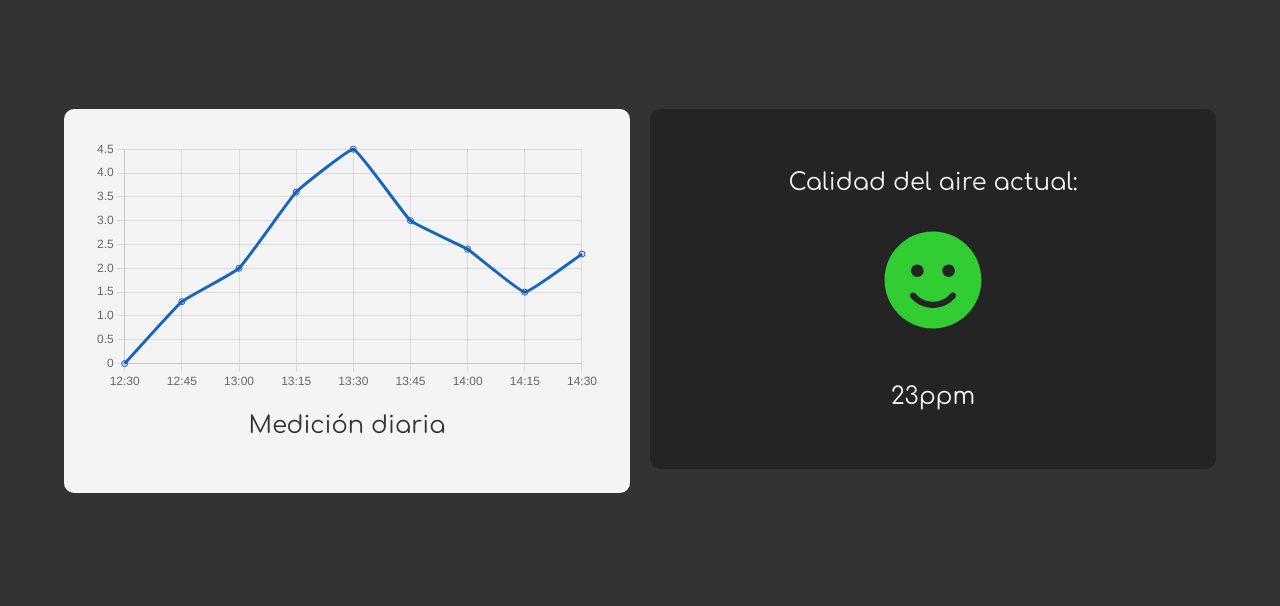
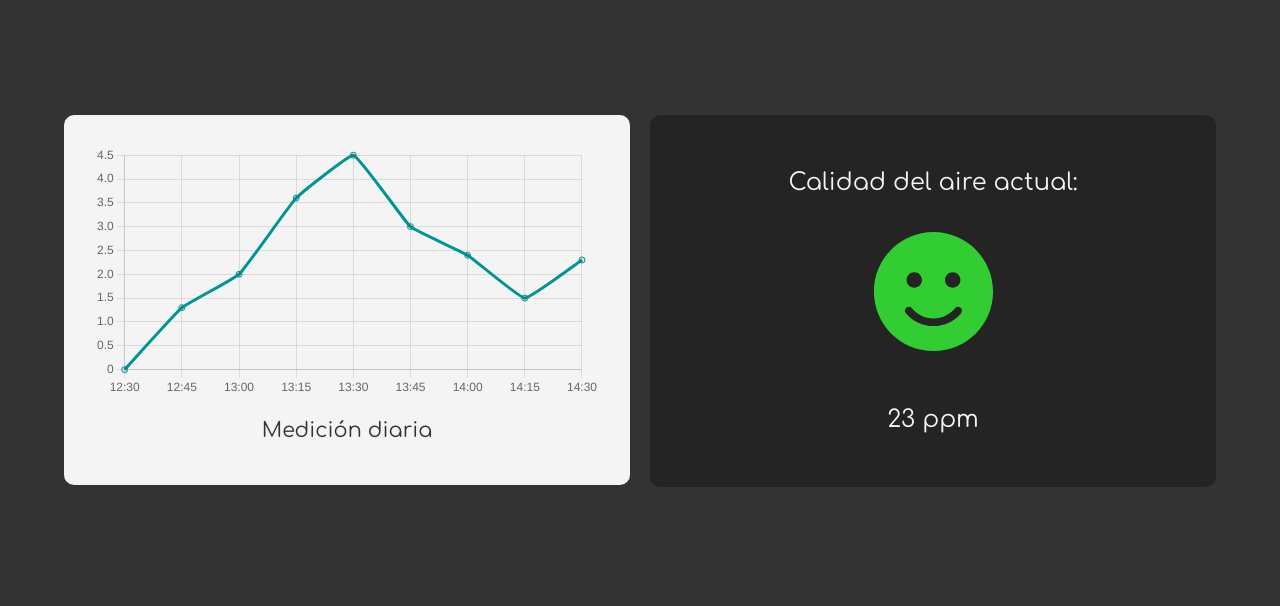
Before and after one commit to JorgeHelados/AirChain-Frontend, a React app: page /user in a window 1280 px wide. Shown: the part 83-689 px from the top of the page. Built offline with nearby package versions, Linux system fonts and the light colour scheme.

Commit message:
Ahora la pagina de user las caritas y valor ppm cambia automatico
Falta comprobar los valores correctos pero el funcionamiento esta

```diff
--- a/src/Components/user.jsx
+++ b/src/Components/user.jsx
@@ -11,12 +11,14 @@ function App() {
             {
                 label: 'Medición diaria',
                 data: [0, 1.3, 2, 3.6, 4.5, 3, 2.4, 1.5, 2.3],
-                borderColor: '#1565c0',
+                borderColor: '#009592',
                 fill: false,
                 tension: 0.1,
             }
         ],
     };
+
+    const lastPpmValue = data.datasets[0].data[data.datasets[0].data.length - 1] * 10;
 
     const options = {
         responsive: true,
@@ -32,6 +34,16 @@ function App() {
         }
     };
 
+        // Determinar la carita en función del valor de lastPpmValue
+        let SmileyIcon;
+        if (lastPpmValue >= 100) {
+            SmileyIcon = <FaFrown color="red" size={123} />; // Carita triste
+        } else if (lastPpmValue >= 50) {
+            SmileyIcon = <FaMeh color="orange" size={123} />; // Carita neutra
+        } else {
+            SmileyIcon = <FaSmile color="limegreen" size={123} />; // Carita feliz
+        }
+
     return (
         <div className="app-container">
             <div className="content">
@@ -42,11 +54,9 @@ function App() {
                 <div className="air-quality-container">
                     <p>Calidad del aire actual:</p>
                     <div className="smiley">
-                        <FaSmile color="limegreen" size={100} /> {/*Carita feliz */}
-                        {/* <FaMeh color="orange" size={100} />*/}  {/*Carita neutra */}
-                        {/* <FaFrown color="red" size={100} />*/}  {/*Carita triste */}
+                        {SmileyIcon}
                     </div>
-                    <p className="ppm">23ppm</p>
+                    <p className="ppm">{lastPpmValue} ppm</p>
                 </div>
             </div>
         </div>
--- a/src/Style/user.css
+++ b/src/Style/user.css
@@ -1,5 +1,3 @@
-/* user.css */
-
 .app-container {
     background-color: var(--gris);
     color: #00c3ff;
@@ -27,25 +25,23 @@
 
 .chart-container {
     background-color: var(--blanco);
-    padding: 30px;
+    height: 310px;
 }
 
 .chart-container p {
     text-align: center;
     color: var(--gris);
-    font-size: 1.5rem;
-    margin-top: 20px;
+    font-size: 1.3rem;
 }
 
 .air-quality-container {
     display: flex;
     flex-direction: column;
     align-items: center;
-    justify-content: center; /* Centrado vertical */
+    justify-content: center;
     text-align: center;
-    height: 100%; /* Asegura que ocupe toda la altura disponible */
-    gap: 10px; /* Espacio entre los elementos */
-    min-height: 300px; /* Altura mínima para que el contenido esté centrado */
+    height: 100%;
+    gap: 10px;
 }
 
 .air-quality-container p {
@@ -54,8 +50,9 @@
 }
 
 .smiley {
+    size: 100;
     font-size: 5rem;
-    margin: 0; /* Quitar margen para centrar mejor */
+    margin: 0;
 }
 
 .ppm {
```
